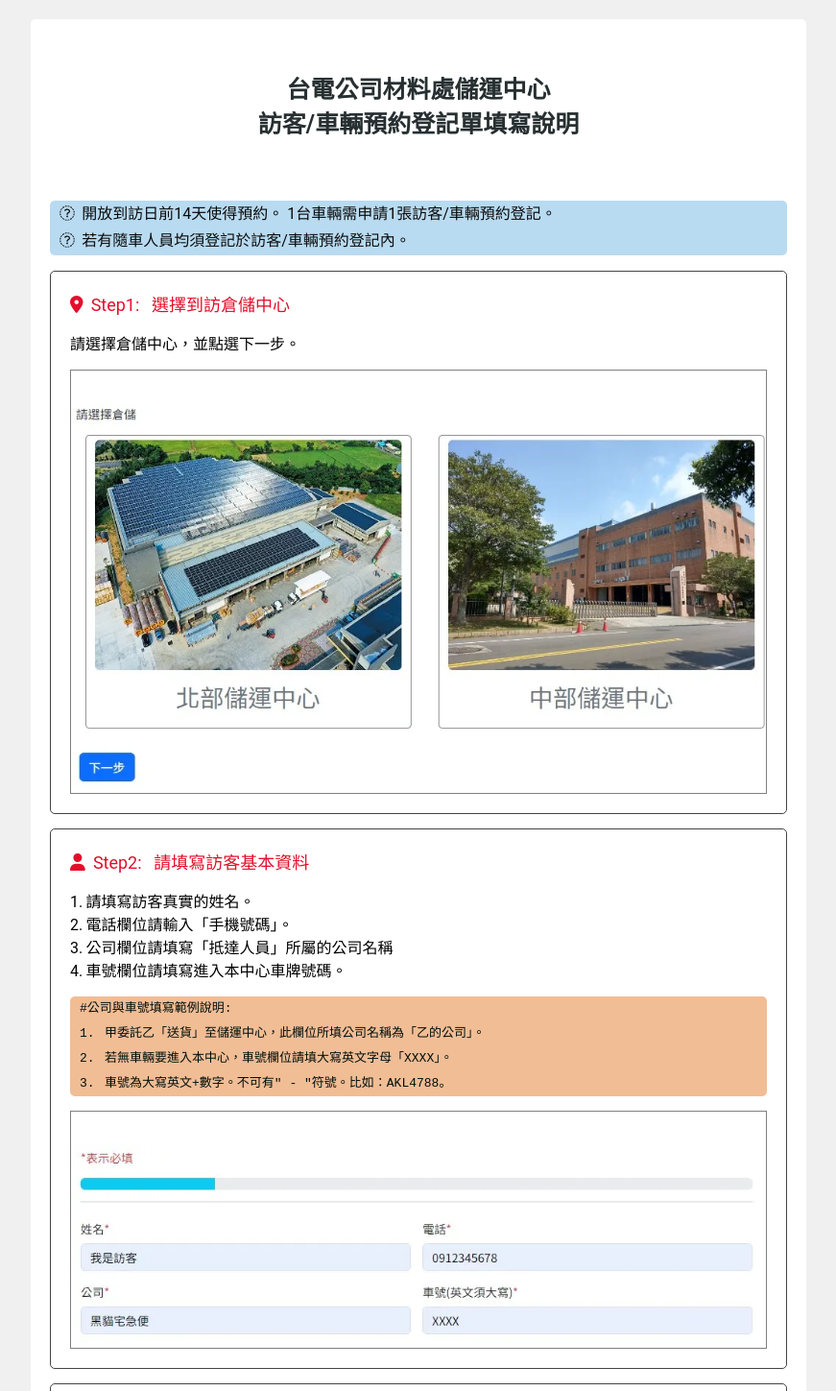
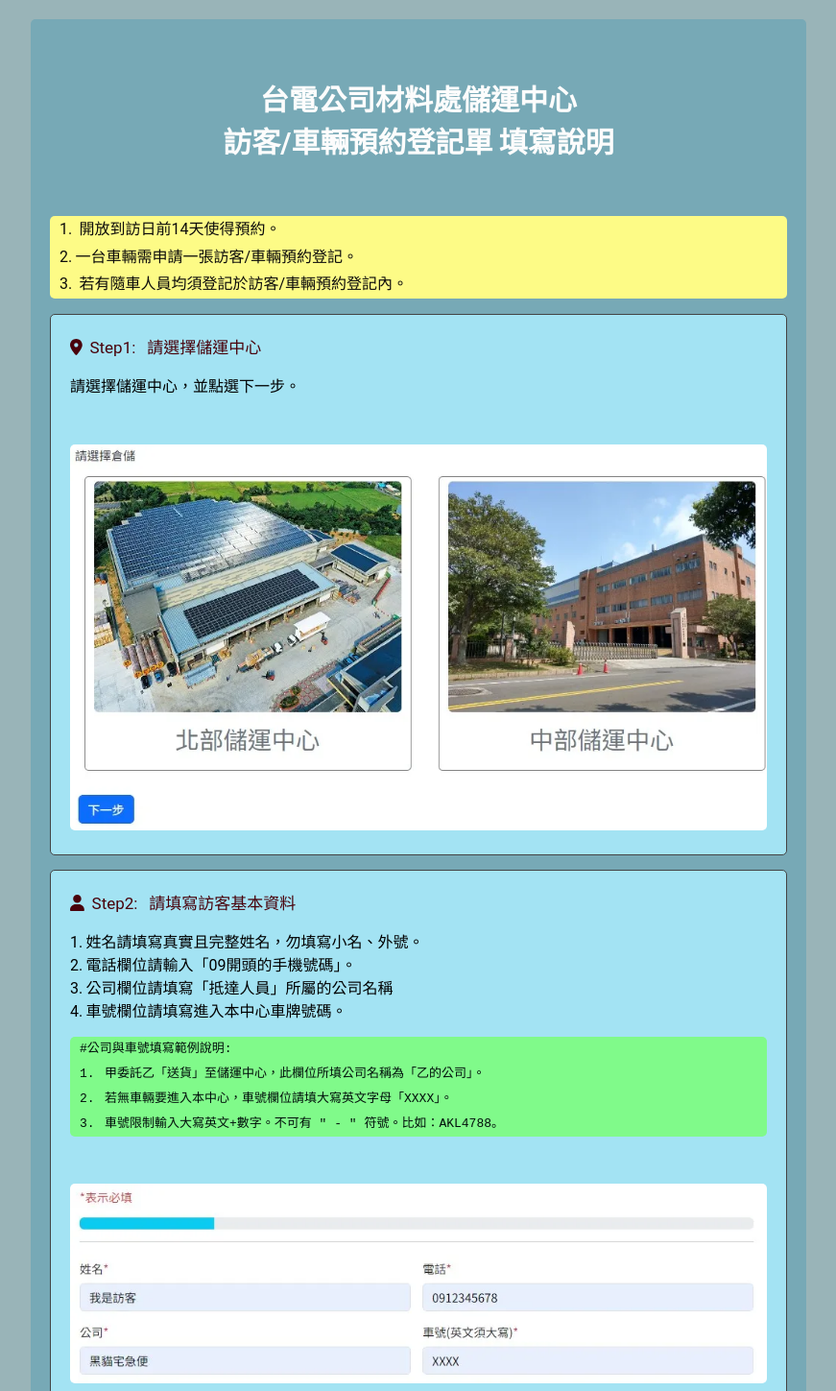
Before and after one commit to chanyacheng/sop.github.io, a plain HTML site: page site/index.html in a window 1280 px wide. Shown: the top 1449 px of the page at 96% size, without its empty margins (204-1075 px from the left). Drawn offline with Linux system fonts and the light colour scheme.

Commit message:
modify background Color

```diff
--- a/site/index.html
+++ b/site/index.html
@@ -16,18 +16,19 @@
 <body>
     <div class="container">
         <div class="header">
-            <h4> 台電公司材料處儲運中心<br> 訪客/車輛預約登記單填寫說明 </h4>
+            <h4> 台電公司材料處儲運中心<br> 訪客/車輛預約登記單&thinsp;填寫說明 </h4>
         </div>
         <code2>
-            <p><i class="fa-regular fa-check"></i> &thinsp;開放到訪日前14天使得預約。 1台車輛需申請1張訪客/車輛預約登記。<br>
-                <i class="fa-regular fa-check"></i> &thinsp;若有隨車人員均須登記於訪客/車輛預約登記內。
+            <p>1. &thinsp;開放到訪日前14天使得預約。<br>
+               2.&thinsp;一台車輛需申請一張訪客/車輛預約登記。<br>
+               3. &thinsp;若有隨車人員均須登記於訪客/車輛預約登記內。
             </p>
         </code2>
         <div class="step">
             <div>
-                <div class="step-title"> <i class="fa-solid fa-location-dot"></i>&thinsp; Step1: &thinsp; 選擇到訪倉儲中心</div>
-                <p>請選擇倉儲中心，並點選下一步。</p>
-                <table cellpadding="0" cellspacing="0" style="width: 100%;height: auto; border: 0.1px solid gray;">
+                <div class="step-title"> <i class="fa-solid fa-location-dot"></i>&thinsp; Step1: &thinsp; 請選擇儲運中心</div>
+                <p>請選擇儲運中心，並點選下一步。</p>
+                <table cellpadding="0" cellspacing="0" style="width: 100%;height: auto; ">
                     <tbody>
                         <tr>
                             <td>　<img class="img" alt="" src="./image/1.webp" />　</td>
@@ -40,13 +41,13 @@
         <div class="step">
             <div>
                 <div class="step-title"> <i class="fa-solid fa-user"></i>&thinsp; Step2: &thinsp; 請填寫訪客基本資料</div>
-                <p>1.&thinsp;請填寫訪客真實的姓名。<br>
-                    2.&thinsp;電話欄位請輸入「手機號碼」。<br>
+                <p>1.&thinsp;姓名請填寫真實且完整姓名，勿填寫小名、外號。<br>
+                    2.&thinsp;電話欄位請輸入「09開頭的手機號碼」。<br>
                     3.&thinsp;公司欄位請填寫「抵達人員」所屬的公司名稱 <br>
                     4.&thinsp;車號欄位請填寫進入本中心車牌號碼。</p>
-                <code>#公司與車號填寫範例說明: <br>1.&thinsp; 甲委託乙「送貨」至儲運中心，此欄位所填公司名稱為「乙的公司」。 <br>2.&thinsp; 若無車輛要進入本中心，車號欄位請填大寫英文字母「XXXX」。<br>3.&thinsp; 車號為大寫英文+數字。不可有" - "符號。比如：AKL4788。</code>
+                <code>#公司與車號填寫範例說明: <br>1.&thinsp; 甲委託乙「送貨」至儲運中心，此欄位所填公司名稱為「乙的公司」。 <br>2.&thinsp; 若無車輛要進入本中心，車號欄位請填大寫英文字母「XXXX」。<br>3.&thinsp; 車號限制輸入大寫英文+數字。不可有 " - " 符號。比如：AKL4788。</code>
 
-                <table cellpadding="0" cellspacing="0" style="width: 100%;height: auto; border: 0.1px solid gray;">
+                <table cellpadding="0" cellspacing="0" style="width: 100%;height: auto; ">
                     <tbody>
                         <tr>
                             <!-- <td>　<img class="img" alt="" src="./image/2.webp" />　</td> -->
@@ -65,7 +66,7 @@
                     2.&thinsp;事由下拉選擇，若您無法確定事由的選擇，請聯絡受訪者<br>
                     3.&thinsp;受訪人請正確選擇。 </p>
 
-                <table cellpadding="0" cellspacing="0" style="width: 100%;height: auto; border: 0.1px solid gray;">
+                <table cellpadding="0" cellspacing="0" style="width: 100%;height: auto; ">
                     <tbody>
                         <tr>
                             <td>　<img class="img" alt="" src="./image/4.webp" />　</td>
@@ -83,7 +84,7 @@
                 <p>1.&thinsp;因事由不同而需填寫對應的資料，請依指示填入資料。<br>
                     2.&thinsp;請下拉選擇是否需要堆高機作業。
                 </p>
-                <table cellpadding="0" cellspacing="0" style="width: 100%;height: auto; border: 0.1px solid gray;">
+                <table cellpadding="0" cellspacing="0" style="width: 100%;height: auto; ">
                     <tbody>
                         <tr>
                             <td>　<img class="img" alt="" src="./image/6.webp" />　</td>
@@ -97,7 +98,7 @@
             <div>
                 <div class="step-title"> <i class="fa-solid fa-pencil"></i>&thinsp; Step5: &thinsp; 請填寫備註(非必填選項)</div>
                 <p>若有需要可填寫於其內，若無請點選下一步。</p>
-                <table cellpadding="0" cellspacing="0" style="width: 100%;height: auto; border: 0.1px solid gray;">
+                <table cellpadding="0" cellspacing="0" style="width: 100%;height: auto;">
                     <tbody>
                         <tr>
                             <td>　<img class="img" alt="" src="./image/7.webp" />　</td>
@@ -113,7 +114,7 @@
                 <div class="step-title"> <i class="fa-solid fa-shield-virus"></i>&thinsp; Step6: &thinsp; 請閱讀本系統隱私政策
                 </div>
                 <p>並閱讀本系統隱私政策，並至最下方勾選我同意本系統隱私政策後 <br>接續點選下一步。</p>
-                <table cellpadding="0" cellspacing="0" style="width: 100%;height: auto; border: 0.1px solid gray;">
+                <table cellpadding="0" cellspacing="0" style="width: 100%;height: auto; ">
                     <tbody>
                         <tr>
                             <td>　<img class="img" alt="" src="./image/8.webp" />　</td>
@@ -133,7 +134,7 @@
                 <code>
                     注意！請確認資料是否有誤，當預約送出後！資料將無法再被修改。
                 </code>
-                <table cellpadding="0" cellspacing="0" style="width: 100%;height: auto; border: 0.1px solid gray;">
+                <table cellpadding="0" cellspacing="0" style="width: 100%;height: auto; ">
                     <tbody>
                         <tr>
                             <td>　<img class="img" alt="" src="./image/9.webp" />　</td>
@@ -157,7 +158,7 @@
                     2. &thinsp;入場證遺失仍可依入場證後4碼請保全協助查詢。 <br>
                     3. &thinsp;該入場證號限預約日使用。
                 </code>
-                <table cellpadding="0" cellspacing="0" style="width: 100%;height: auto; border: 0.1px solid gray;">
+                <table cellpadding="0" cellspacing="0" style="width: 100%;height: auto; ">
                     <tbody>
                         <tr>
                             <td>　<img class="img" alt="" src="./image/10.webp" />　</td>
@@ -169,9 +170,9 @@
         </div>
         <code2>
             <p>感謝使用訪客預約系統，若操作上有問題可以利用下方聯絡方式提出。
-                <br>預約網址&thinsp;<i class="fa-solid fa-globe"></i></i>&thinsp;： <a href="https://www.tpce3.com">https://www.tpce3.com</a>
-                <br>連繫我們&thinsp;<i class="fa-solid fa-phone"></i>&thinsp;：<a href="tel:+886 3 4736280#115">03-4736280 #115</a>
-                <br>客服信箱&thinsp;<i class="fa-regular fa-envelope"></i>&thinsp;：<a href="mailto:hello@tpce3.com">hello@tpce3.com</a>
+                <br>預約網址&thinsp;&thinsp;<i class="fa-solid fa-globe"></i></i>&thinsp;： <a href="https://www.tpce3.com">https://www.tpce3.com</a>
+                <br>連繫我們&thinsp;&thinsp;<i class="fa-solid fa-phone"></i>&thinsp;：<a href="tel:+886 3 4736280#115">03-4736280 #115</a>
+                <br>客服信箱&thinsp;&thinsp;<i class="fa-regular fa-envelope"></i>&thinsp;：<a href="mailto:hello@tpce3.com">hello@tpce3.com</a>
             </p>
         </code2>
 
--- a/site/style.css
+++ b/site/style.css
@@ -8,24 +8,25 @@
     justify-content: center;
     align-items: center;
     min-height: 100vh;
+    background: #99b4b8;
   }
 
   .container {
     width: 90%;
     max-width: 800px;
-    background-color: #ffffff;
     padding: 20px;
     /* box-shadow: 0 0 20px rgba(0, 0, 0, 0.5); */
     border-radius: 5px;
     margin-top: 20px;
+    background-color: #77a9b6;
   }
 
   .header {
-    margin-bottom: 20px;
-    font-size: 25px;
-    color: #272f31;
+    margin-bottom: 5px;
+    font-size: 30px;
+    color: #fcfcfc;
     text-align: center;
-    padding-bottom: 10px;
+    padding-bottom: 1px;
     display: flex;
     justify-content: center;
     align-items: center;
@@ -37,7 +38,7 @@
     padding: 20px;
     border: 1px solid #444;
     border-radius: 5px;
-    background-color: #ffffff;
+    background-color:  #a3e3f3;
     display: flex;
     align-items: center;
     color: #000;
@@ -52,9 +53,9 @@
   }
 
   .step-title {
-    color: rgb(228, 14, 43);
+    color: rgb(73, 3, 12);
     margin-right: 10px;
-    font-size: 18px;
+    font-size: 17px;
     margin-right: 15px;
   }
 
@@ -89,7 +90,7 @@
     word-break: normal;
     word-wrap: normal;
     line-height: 2.0;
-    background-color: rgb(241, 189, 149);
+    background-color: rgb(128, 250, 138);
     /* box-shadow: 2px 2px 2px gray ; */
     color: #010f0b;
     /* font-size: 15px; */
@@ -107,7 +108,7 @@
     word-break: normal;
     word-wrap: normal;
     line-height: 1.8;
-    background-color: rgb(184, 219, 241);
+    background-color: rgb(253, 251, 134);
     /* box-shadow: 1px 1px 1px gray ; */
     color: #0c0b0b;
     /* font-size: 1em; */
```
